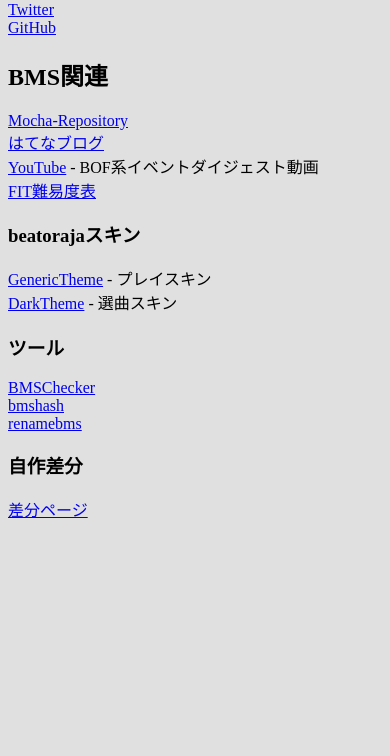
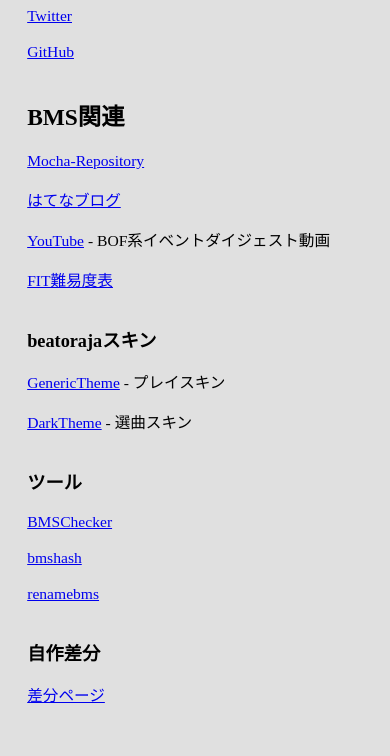
Before and after one commit to Shimi9999/Shimi9999.github.io, a plain HTML site: page index.html in a window 390 px wide. Shown: the part 88-844 px from the top of the page. Drawn offline with Linux system fonts and the light colour scheme.

Commit message:
Adjust align and fontsize for smartphone(under width 1000px)

```diff
--- a/index.html
+++ b/index.html
@@ -8,23 +8,27 @@
 </head>
 
 <body>
-  <h1>染み/Shimi9999/STANK!</h1>
+  <div class="container">
+    <div class="content">
+      <h1>染み/Shimi9999/STANK!</h1>
 
-  <a href="https://twitter.com/39mogura">Twitter</a><br>
-  <a href="https://github.com/Shimi9999">GitHub</a><br>
+      <span><a href="https://twitter.com/39mogura">Twitter</a></span><br>
+      <span><a href="https://github.com/Shimi9999">GitHub</a></span><br>
 
-  <h2>BMS関連</h2>
-  <a href="https://mocha-repository.info/player.php?id=52">Mocha-Repository</a><br>
-  <a href="https://shimi9999.hatenablog.com/">はてなブログ</a><br>
-  <a href="https://www.youtube.com/channel/UCUWWX912ZbGPtrSovR8PAiQ">YouTube</a> - BOF系イベントダイジェスト動画<br>
-  <a href="https://shimi9999.github.io/FITtable/">FIT難易度表</a><br>
-  <h3>beatorajaスキン</h3>
-  <a href="https://github.com/Shimi9999/GenericTheme">GenericTheme</a> - プレイスキン<br>
-  <a href="https://github.com/Shimi9999/DarkTheme">DarkTheme</a> - 選曲スキン<br>
-  <h3>ツール</h3>
-  <a href="https://github.com/Shimi9999/BMSChecker">BMSChecker</a><br>
-  <a href="https://github.com/Shimi9999/bmshash">bmshash</a><br>
-  <a href="https://github.com/Shimi9999/renamebms">renamebms</a><br>
-  <h3>自作差分</h3>
-  <a href="./sabun.html">差分ページ</a><br>
+      <h2>BMS関連</h2>
+      <span><a href="https://mocha-repository.info/player.php?id=52">Mocha-Repository</a></span><br>
+      <span><a href="https://shimi9999.hatenablog.com/">はてなブログ</a></span><br>
+      <span><a href="https://www.youtube.com/channel/UCUWWX912ZbGPtrSovR8PAiQ">YouTube</a> - BOF系イベントダイジェスト動画</span><br>
+      <span><a href="https://shimi9999.github.io/FITtable/">FIT難易度表</a></span><br>
+      <h3>beatorajaスキン</h3>
+      <span><a href="https://github.com/Shimi9999/GenericTheme">GenericTheme</a> - プレイスキン</span><br>
+      <span><a href="https://github.com/Shimi9999/DarkTheme">DarkTheme</a> - 選曲スキン</span><br>
+      <h3>ツール</h3>
+      <span><a href="https://github.com/Shimi9999/BMSChecker">BMSChecker</a></span><br>
+      <span><a href="https://github.com/Shimi9999/bmshash">bmshash</a></span><br>
+      <span><a href="https://github.com/Shimi9999/renamebms">renamebms</a></span><br>
+      <h3>自作差分</h3>
+      <span><a href="./sabun.html">差分ページ</a></span><br>
+    </div>
+  </div>
 </body>
--- a/style.css
+++ b/style.css
@@ -1,3 +1,19 @@
 body {
   background-color: #e0e0e0;
 }
+
+.container {
+  display: flex;
+  justify-content: center;
+}
+
+.content {
+  display: flex;
+  flex-direction: column;
+}
+
+@media screen and (max-width: 1000px) {
+  body {
+    font-size: 4vw;
+  }
+}
```
